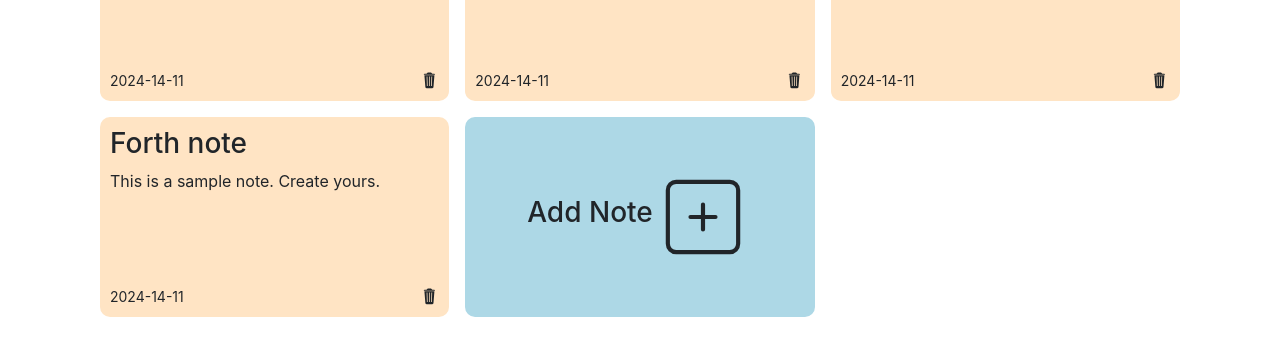
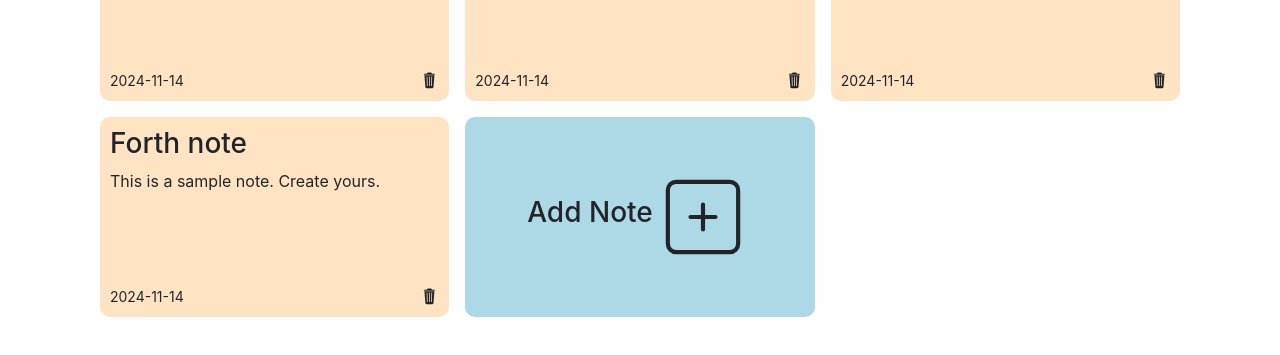
Before and after one commit to ivan-easy-web/Notes, a React (Vite) app: page / in a window 1280 px wide. Shown: the part 161-516 px from the top of the page. Built offline with nearby package versions, Linux system fonts and the light colour scheme; the HTML template or start-up script is replaced by a standard one.

Commit message:
format dates in default notes

```diff
--- a/src/NotesManager.js
+++ b/src/NotesManager.js
@@ -6,25 +6,25 @@ export const readNotes = () => {
       id: nanoid(),
       header: "First note",
       text: "This is a sample note. Create yours.",
-      date: "2024-14-11",
+      date: "2024-11-14",
     },
     {
       id: nanoid(),
       header: "Second note",
       text: "This is a sample note. Create yours.",
-      date: "2024-14-11",
+      date: "2024-11-14",
     },
     {
       id: nanoid(),
       header: "Third note",
       text: "This is a sample note. Create yours.",
-      date: "2024-14-11",
+      date: "2024-11-14",
     },
     {
       id: nanoid(),
       header: "Forth note",
       text: "This is a sample note. Create yours.",
-      date: "2024-14-11",
+      date: "2024-11-14",
     },
   ];
 };
```
